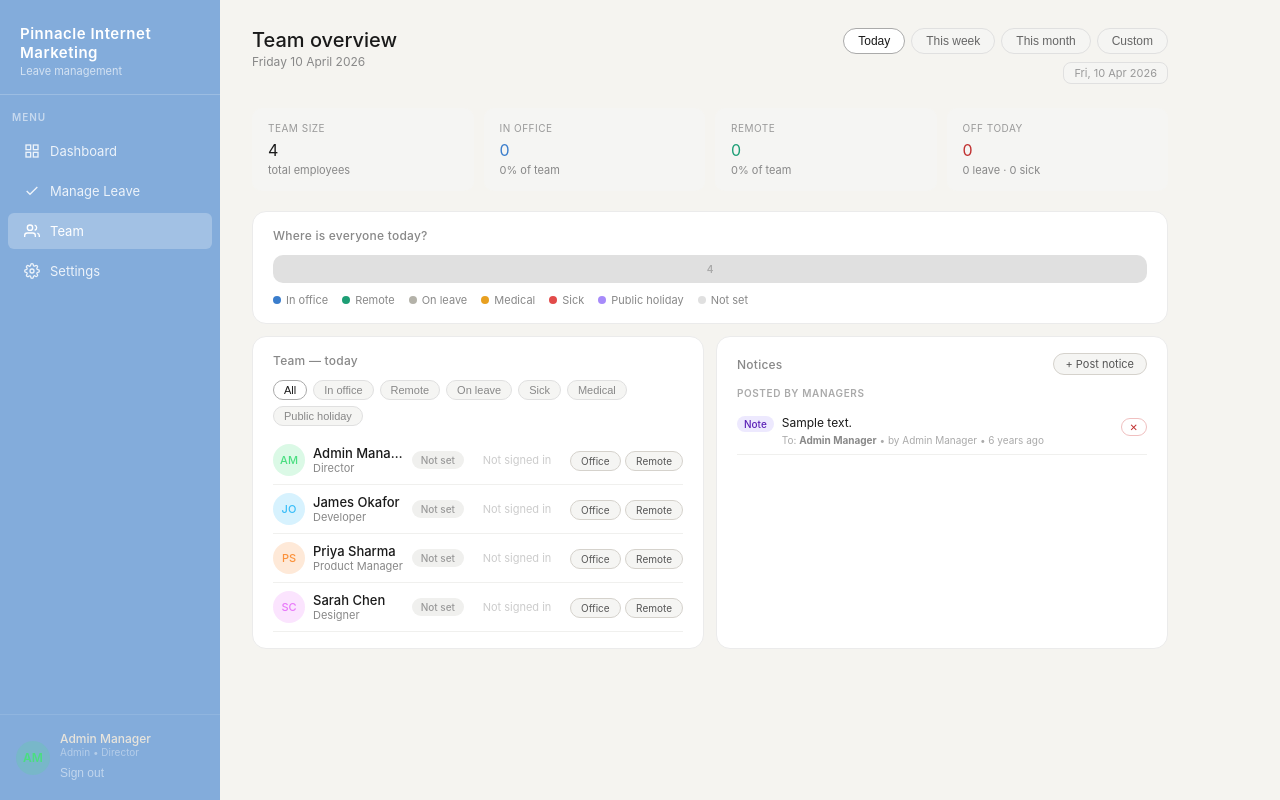
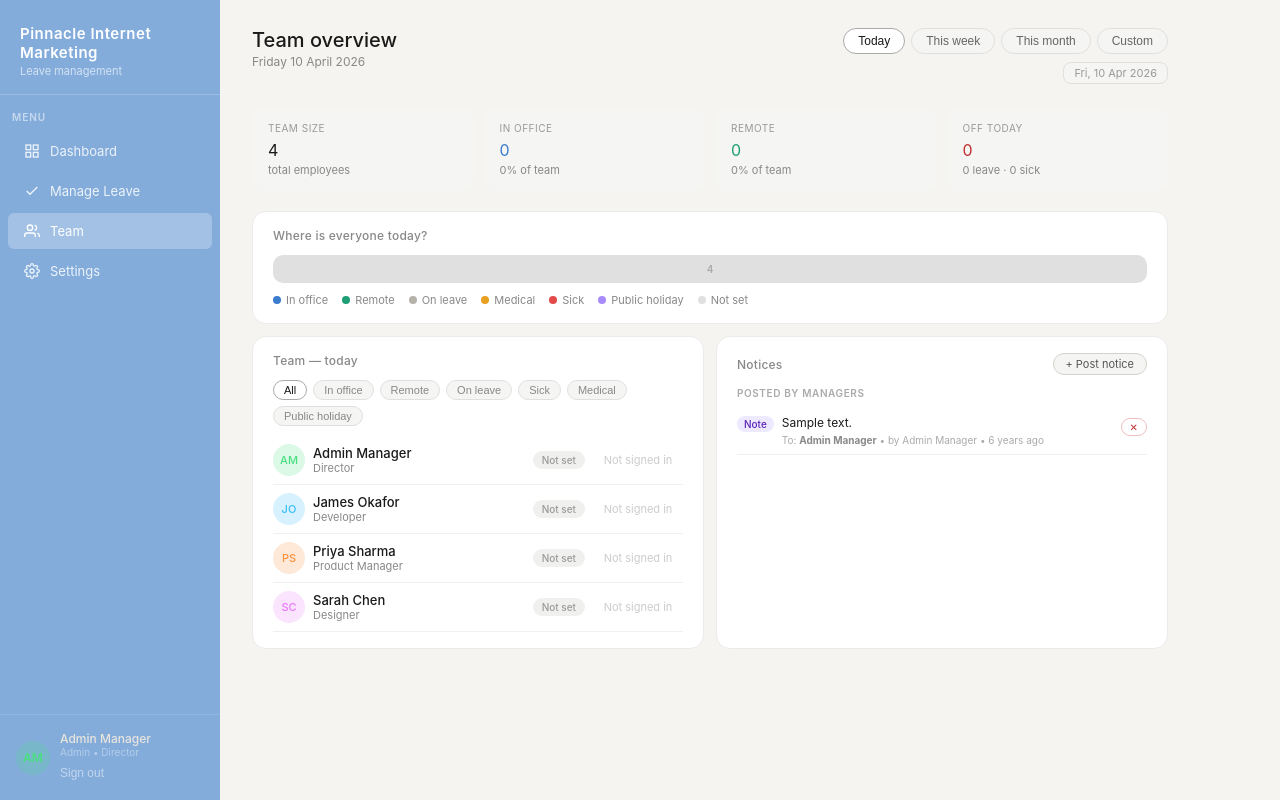
Before and after one commit to magashish/laraleavehq, a Laravel app: page /team in a window 1280 px wide. Run offline with Laravel 12, Linux system fonts and the light colour scheme; a user stored in the database is signed in; data comes from the database, SQL or seed files in the repository; tables that the repository leaves empty hold one stand-in row (values such as "Sample post"); style sheets or scripts are compiled from the project's sources.

Commit message:
Office/Remote is fixed per-employee, not a daily toggle
- Remove Office/Remote buttons from Today view — location is a one-time
  profile setting, not something set each day
- Revert weekly grid back to using work_location for non-leave days
  (remote employees always show WFH, office always show In)
- Leave, medical, sick, and holiday still override on any given day

https://claude.ai/code/session_01VNQnETDvYpdp93KRqcMvqU

```diff
--- a/app/Http/Controllers/TeamController.php
+++ b/app/Http/Controllers/TeamController.php
@@ -45,14 +45,14 @@ class TeamController extends Controller
                 ->where('status', 'approved')
                 ->where('start_date', '<=', $monthEnd)
                 ->where('end_date', '>=', $monthStart),
-            'checkins' => fn($q) => $q->whereIn('date', array_merge([$today], $weekDates)),
+            'checkins' => fn($q) => $q->where('date', $today),
         ])->orderBy('name')->get();
 
         $dayOfWeek = now()->dayOfWeekIso; // 1=Mon … 7=Sun
         $todayIdx  = ($dayOfWeek >= 1 && $dayOfWeek <= 5) ? $dayOfWeek - 1 : null;
 
         $teamData = $employees->map(function ($emp) use ($today, $weekDates, $monthStart, $monthEnd, $publicHolidays) {
-            $todayCheckin = $emp->checkins->first(fn($c) => $c->date->toDateString() === $today);
+            $todayCheckin = $emp->checkins->first();
             $signedIn     = $todayCheckin && $todayCheckin->checked_in_at && !$todayCheckin->signed_out_at;
             return [
                 'id'         => $emp->id,
@@ -65,7 +65,7 @@ class TeamController extends Controller
                 'status'     => $this->getUserStatus($emp, $today, $publicHolidays),
                 'signed_in'  => $signedIn,
                 'time'       => $todayCheckin?->checked_in_at?->format('H:i') ?? '—',
-                'week'       => array_map(fn($d) => $this->getWeekDayStatus($emp, $d, $today, $publicHolidays), $weekDates),
+                'week'       => array_map(fn($d) => $this->getUserStatus($emp, $d, $publicHolidays), $weekDates),
                 'month'      => $this->getMonthStats($emp, $monthStart, $monthEnd, $publicHolidays),
                 'monthGrid'  => $this->getMonthDayStatuses($emp, $monthStart, $monthEnd, $publicHolidays),
             ];
@@ -178,28 +178,6 @@ class TeamController extends Controller
     }
 
     // ── Helpers ───────────────────────────────────────────────────────────────
-
-    /**
-     * Status for weekly grid: uses actual check-in for past days,
-     * falls back to work_location only for today and future days.
-     */
-    private function getWeekDayStatus(User $emp, string $date, string $today, array $publicHolidays = []): string
-    {
-        // Leave/holiday always takes priority
-        $status = $this->getUserStatus($emp, $date, $publicHolidays);
-        if (in_array($status, ['leave', 'sick', 'holiday', 'medical', 'medical-morning', 'medical-afternoon'])) {
-            return $status;
-        }
-
-        // For past days, use actual check-in if available; otherwise unknown
-        if ($date < $today) {
-            $checkin = $emp->checkins->first(fn($c) => $c->date->toDateString() === $date);
-            return $checkin?->status ?? 'unknown';
-        }
-
-        // Today and future: use work_location (planned)
-        return $status;
-    }
 
     private function getUserStatus(User $emp, string $date, array $publicHolidays = []): string
     {
--- a/resources/views/team/index.blade.php
+++ b/resources/views/team/index.blade.php
@@ -34,7 +34,6 @@
   .prow { flex-wrap: wrap; row-gap: 4px; }
   .prow-name { flex: 1; min-width: calc(100% - 48px); }
   .prow-meta { width: 100%; display: flex; align-items: center; gap: 8px; padding-left: 40px; }
-  .prow-location { display: none !important; }
   .prow-time { width: auto !important; }
 }
 </style>
@@ -176,16 +175,6 @@
                                         ✓ <span x-text="p.time"></span>
                                     </span>
                                     <span x-show="!p.signed_in" style="font-size:11px;color:#ccc;white-space:nowrap;">Not signed in</span>
-                                </div>
-                                <div x-show="p.status !== 'holiday'" class="prow-location" style="display:flex;flex-direction:column;gap:3px;flex-shrink:0;">
-                                    <button @click="setLocation(p.id, 'office')"
-                                            :style="p.status==='office' ? 'font-size:10px;padding:3px 10px;border-radius:99px;border:1px solid #83acdb;background:#83acdb;color:#fff;cursor:pointer;font-family:inherit;' : 'font-size:10px;padding:3px 10px;border-radius:99px;border:1px solid #d5d2cc;background:#f5f5f3;color:#555;cursor:pointer;font-family:inherit;'">
-                                        Office
-                                    </button>
-                                    <button @click="setLocation(p.id, 'remote')"
-                                            :style="p.status==='remote' ? 'font-size:10px;padding:3px 10px;border-radius:99px;border:1px solid #1d9e75;background:#1d9e75;color:#fff;cursor:pointer;font-family:inherit;' : 'font-size:10px;padding:3px 10px;border-radius:99px;border:1px solid #d5d2cc;background:#f5f5f3;color:#555;cursor:pointer;font-family:inherit;'">
-                                        Remote
-                                    </button>
                                 </div>
                                 </div>{{-- end prow-meta --}}
                             </div>
```
